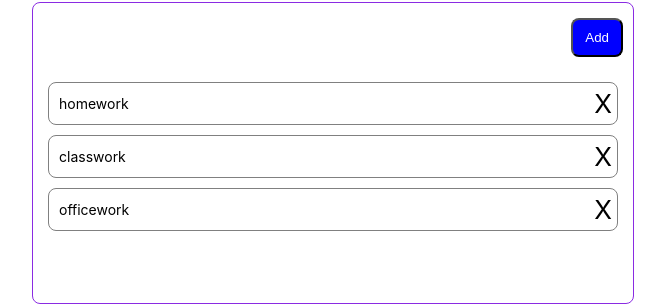
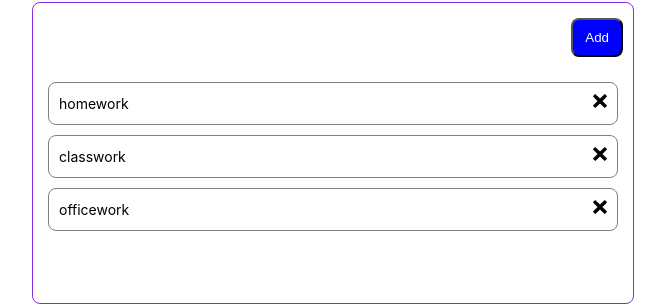
Before and after one commit to VamsiSaiKrishna96/task-manager, a React (Create React App) app: page / in a window 1280 px wide. Shown: the part 131-437 px from the top of the page, without its empty margins (307-972 px from the left). Built offline with nearby package versions, Linux system fonts and the light colour scheme.

Commit message:
updated delete image and changed node version and changed way of deploying application

```diff
--- a/src/components/task/Task.css
+++ b/src/components/task/Task.css
@@ -8,6 +8,7 @@
   padding: 5px 5px 5px 10px;
   margin: 10px 15px;
   cursor: pointer;
+  user-select: none;
 }
 
 .checked {
@@ -21,3 +22,8 @@
 .delete {
   cursor: pointer;
 }
+
+.cross-image {
+  width: 24px;
+  height: 24px;
+}
--- a/src/components/task/task.js
+++ b/src/components/task/task.js
@@ -1,4 +1,5 @@
 import "./Task.css";
+import cross from "../../assets/cross.svg";
 const Task = ({ task, removeFromList, setAsChecked }) => {
   return (
     <div
@@ -7,7 +8,7 @@ const Task = ({ task, removeFromList, setAsChecked }) => {
     >
       <div className="task-detail">{task.detail}</div>
       <span className="delete" onClick={() => removeFromList(task.id)}>
-        X
+        <img src={cross} alt="cross-img" className="cross-image" />
       </span>
     </div>
   );
```
Also changed, not shown: src/assets/cross.svg (added).
